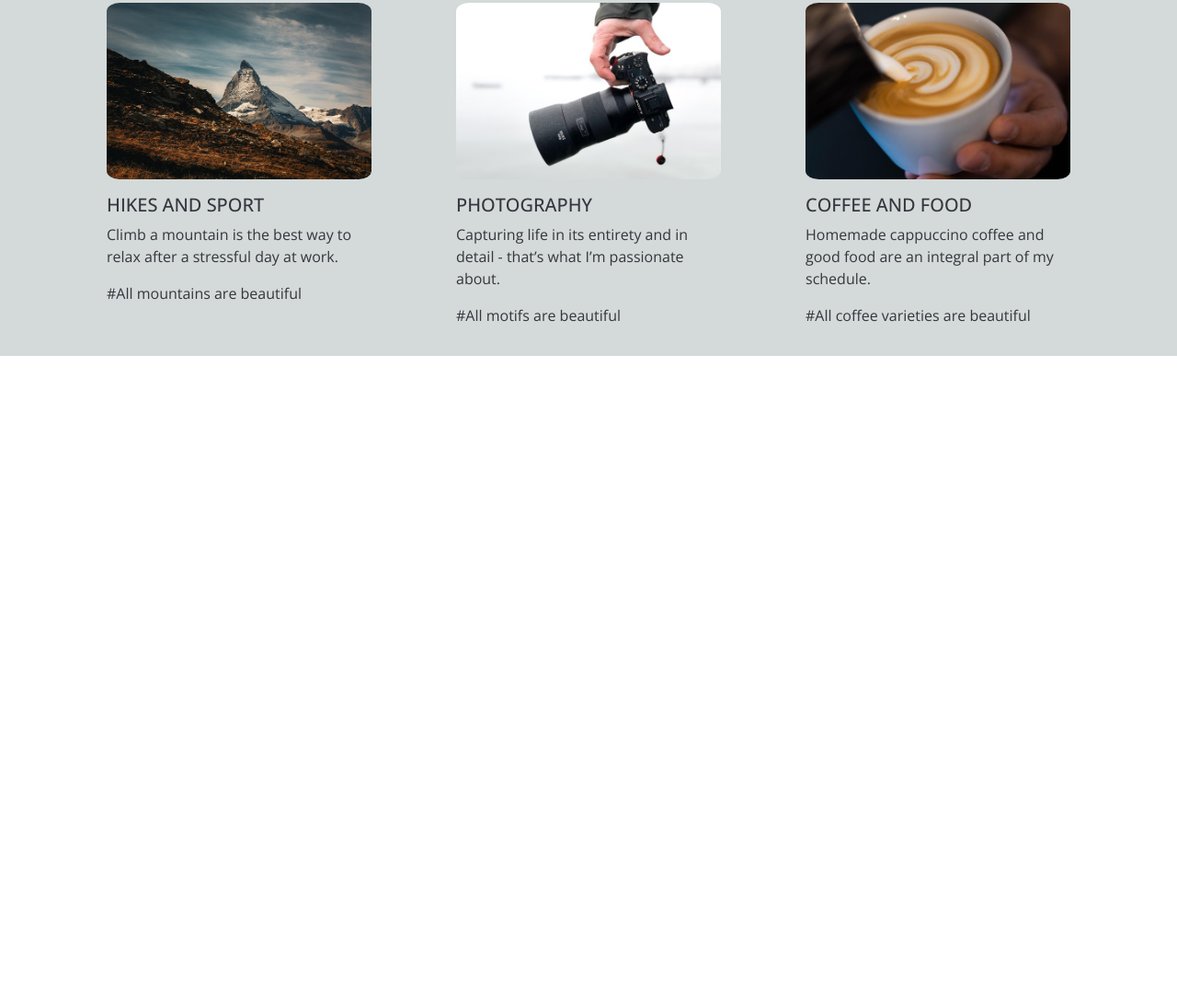
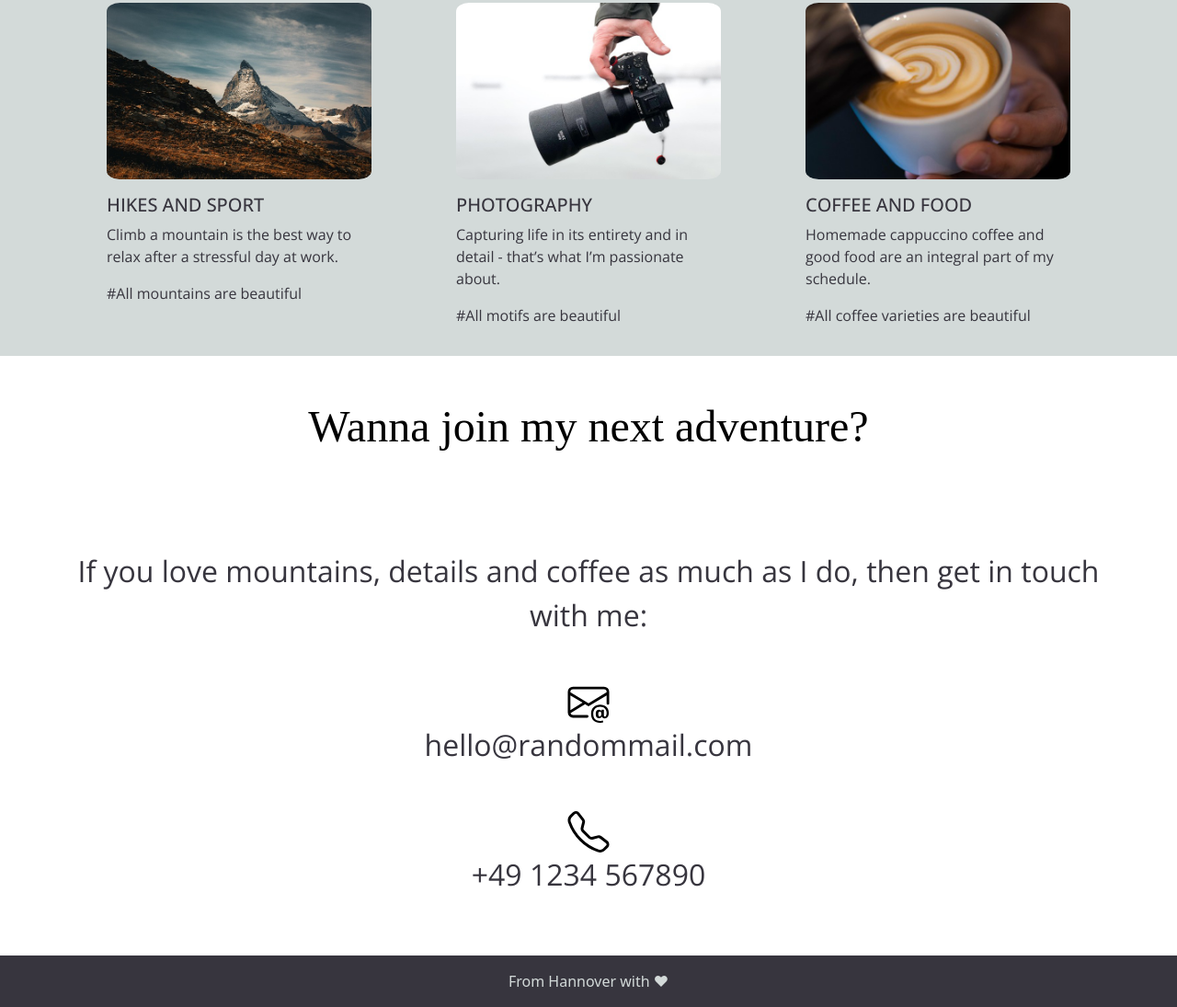
Before and after one commit to simonlang01/about-me, a plain HTML site: page index.html in a window 1280 px wide. Shown: the part 2742-3837 px from the top of the page at 92% size. Before the commit the page ends 3129 px from the top, so only its background shows below. Drawn offline with nearby package versions, Linux system fonts and the light colour scheme; a web font is replaced by a local one.

Commit message:
Add files via upload

```diff
--- a/index.html
+++ b/index.html
@@ -234,6 +234,36 @@
 
     <!-- Contact -->
 
+<div class="container-fluid">
+  <div class="container mt-5">
+    <div class="row text-center">
+      <h2 class="col contact-head">Wanna join my next adventure?</h2>
+    </div>
+  </div>
+
+  <div class="container mt-5">
+    <div class="row text-center">
+      <p class="contact-text my-5">If you love mountains, details and coffee as much as I do, then get in touch with me:</p>
+      <img src="./assets/images/envelope-at.svg" alt="Envelop logo" height="45px">
+      <p class="contact-text mb-5">hello@randommail.com</p>
+      <img src="./assets/images/telephone.svg" alt="Phone logo" height="45px">
+      <p class="contact-text mb-5">+49 1234 567890</p>
+    </div>
+  </div>
+
+
+</div>
+
+<!-- Footer -->
+
+<div id="footer" class="container-fluid footer-con">
+  <div class="container mt-3">
+    <div class="row text-center">
+      <p class="footer-text my-3">From Hannover with ❤</p>
+
+    </div>
+  </div>
+</div>
 
 
     <!-- JavaScript -->
```
